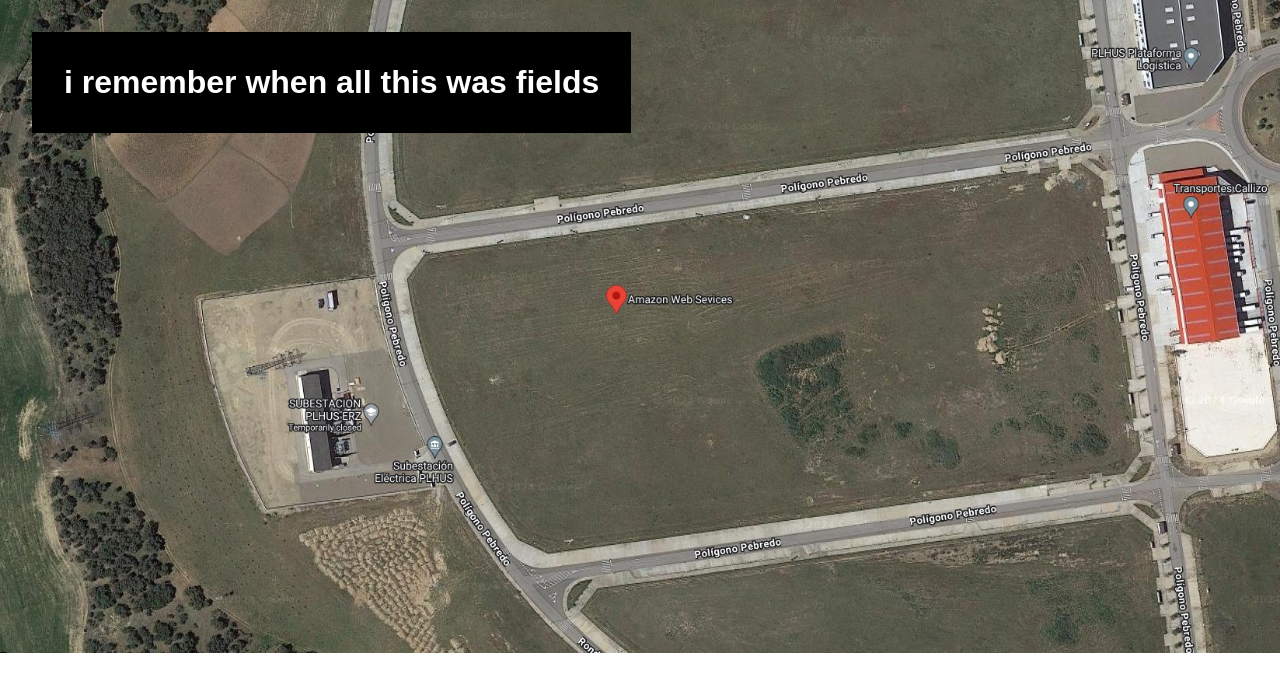
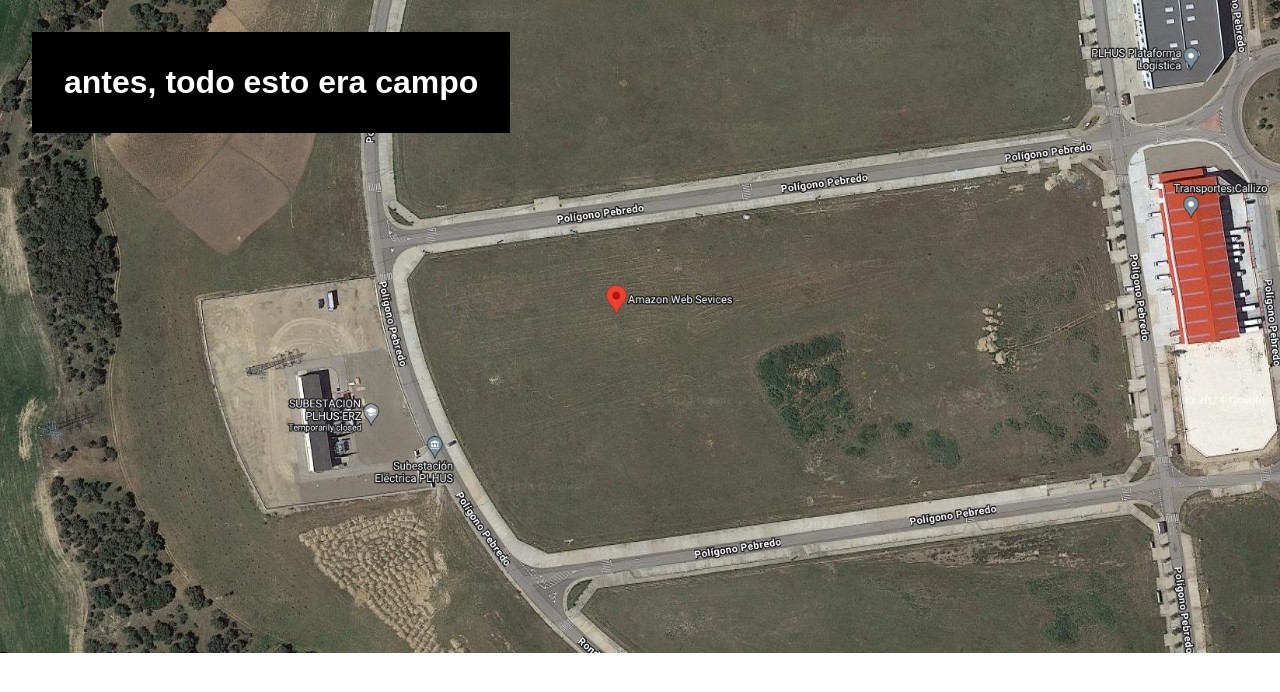
Before and after one commit to timcowlishaw/just-fields, a browser extension: page docs/index.html in a window 1280 px wide. Drawn offline with Linux system fonts and the light colour scheme.

Commit message:
en espanyol

```diff
--- a/docs/index.html
+++ b/docs/index.html
@@ -4,11 +4,11 @@
     <meta charset="UTF-8">
     <meta name="viewport" content="width=device-width, initial-scale=1.0">
     <meta http-equiv="X-UA-Compatible" content="ie=edge">
-    <title>I remember when all this was fields</title>
+    <title>Antes, todo esto era campo</title>
     <link rel="stylesheet" href="style.css">
   </head>
   <body>
-    <h1>i remember when all this was fields</h1>
-    <img src="images/huesca_aerial.jpg" alt="I remember when all this was fields" />
+    <h1>antes, todo esto era campo</h1>
+    <img src="images/huesca_aerial.jpg" alt="¿Viste? Nada más que campo" />
   </body>
 </html>
```
Also changed, not shown: 1 other file.
